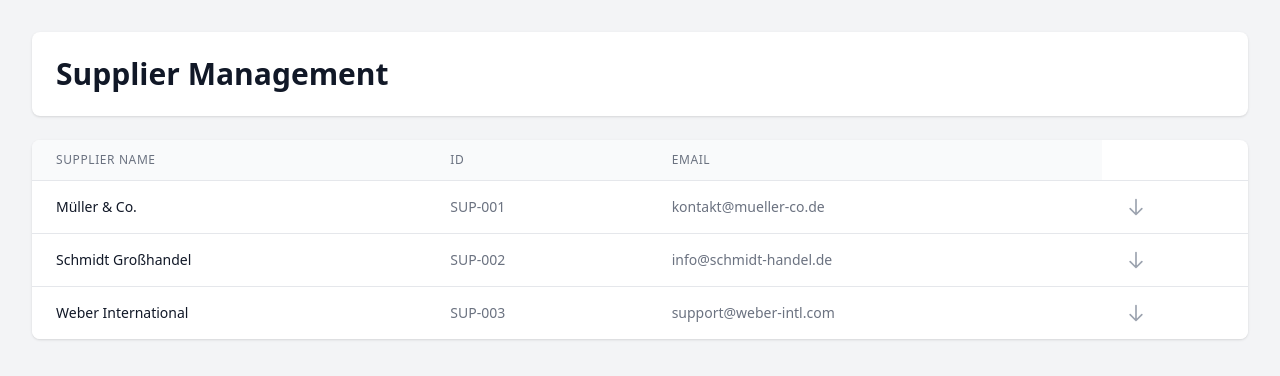
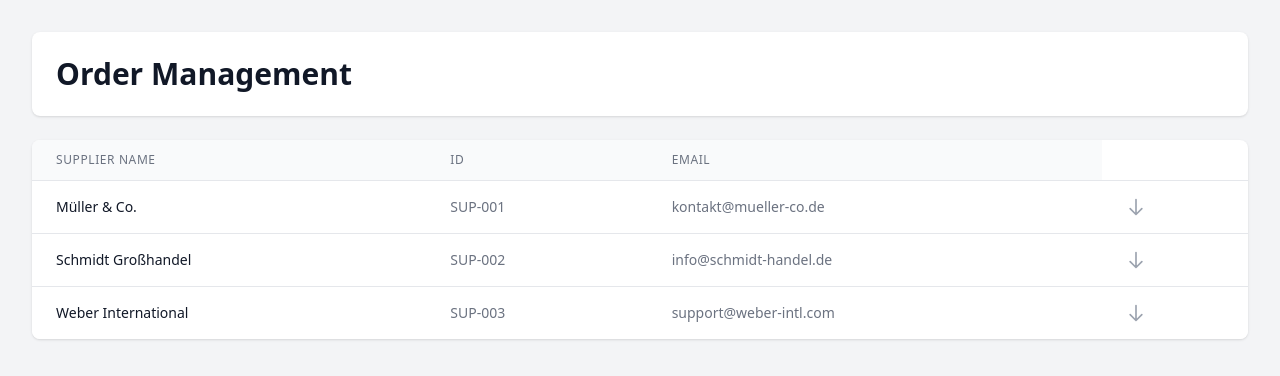
Before and after one commit to julcalde/SAPxSIT, a website: page app/AdminPage/index.html in a window 1280 px wide. Drawn offline with nearby package versions, Linux system fonts and the light colour scheme; no server answers.

Commit message:
fix: adminPage moved to app folder

```diff
--- a/srv/AdminPage/index.html
+++ b/app/AdminPage/index.html
@@ -3,7 +3,7 @@
   <head>
     <meta charset="UTF-8" />
     <meta name="viewport" content="width=device-width, initial-scale=1.0" />
-    <title>Admin Page - Supplier Management</title>
+    <title>Admin Page - Order Management</title>
     <script src="https://cdn.tailwindcss.com"></script>
   </head>
   <body class="bg-gray-100">
@@ -11,7 +11,7 @@
       <div class="max-w-7xl mx-auto px-4 sm:px-6 lg:px-8">
         <!-- Header -->
         <div class="bg-white shadow rounded-lg p-6 mb-6">
-          <h1 class="text-3xl font-bold text-gray-900">Supplier Management</h1>
+          <h1 class="text-3xl font-bold text-gray-900">Order Management</h1>
         </div>
 
         <!-- Suppliers Table -->
```
